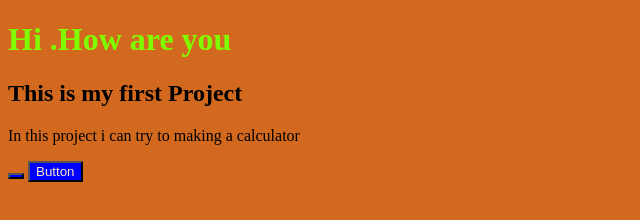
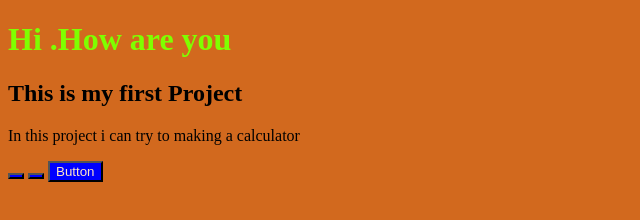
Before and after one commit to MuhammadZohaib21122/Basics.Html-Css, a plain HTML site: page index.html in a window 1280 px wide. Shown: the whole page, without its empty margins (0-640 px from the left). Drawn offline with Linux system fonts and the light colour scheme.

Commit message:
Update index.html

```diff
--- a/index.html
+++ b/index.html
@@ -11,6 +11,7 @@
     <h2>This is my first Project </h2>
     <p>In this project i can try to making a calculator </p>
     <button onclick="Thime"></button>
+    <button onclick="Thime"></button>
     <button>Button</button>
     <script src="script.js"></script>
 </body>
```
